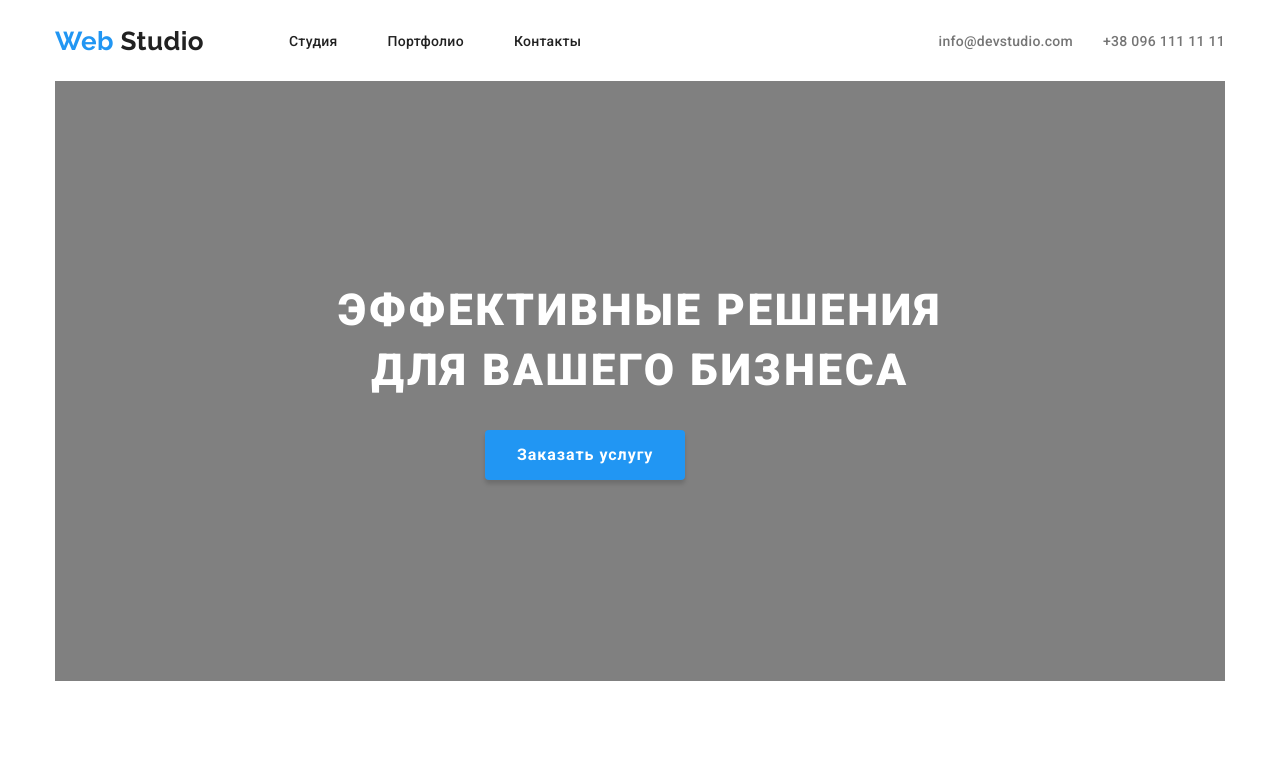
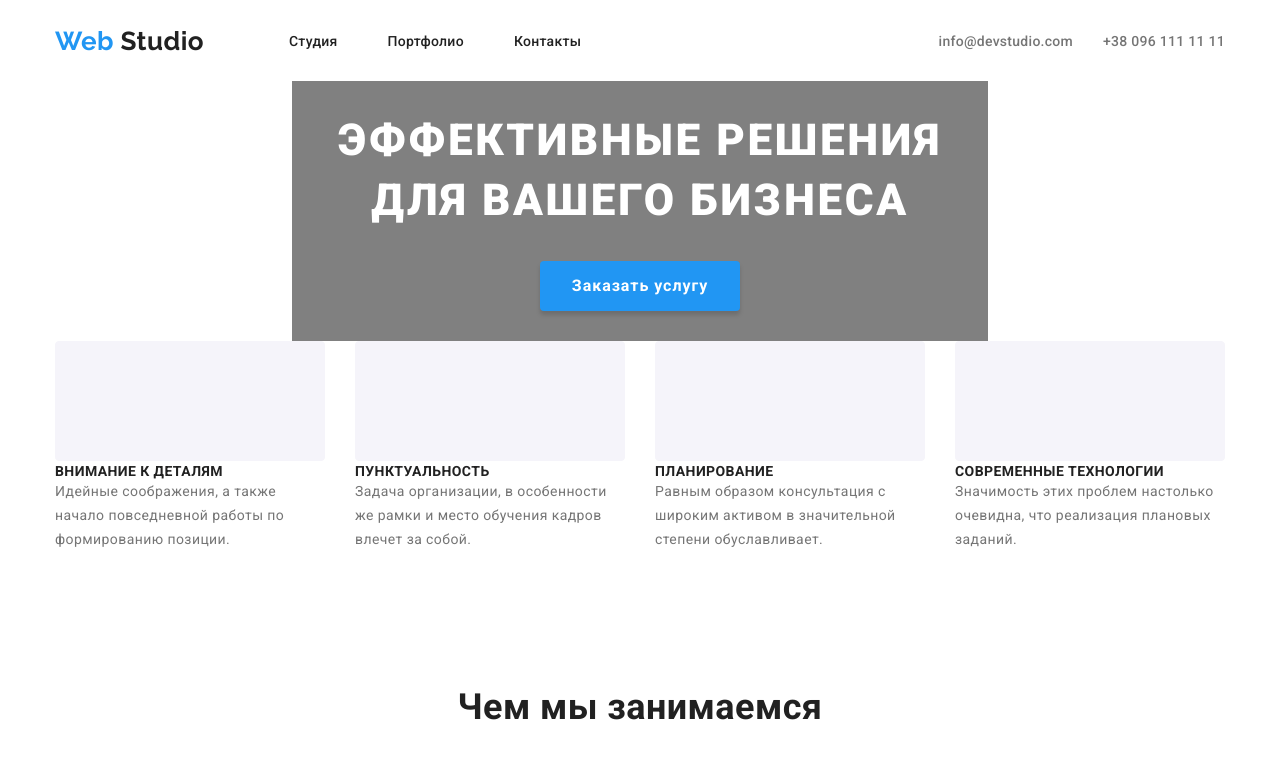
Before and after one commit to tsygankova/goit-markup-hw-03, a plain HTML site: page index.html in a window 1280 px wide. Shown: the top 771 px of the page. Drawn offline with Linux system fonts and the light colour scheme.

Commit message:
Update styles.css

```diff
--- a/css/styles.css
+++ b/css/styles.css
@@ -141,17 +141,15 @@ span{color:var(--logo-color);}
 /*HERO*/
 .hero{
   text-align:center;
-  height:600px;
-  padding-top:200px;
-  padding-bottom: 200px;
-  padding-right: 237px;
-  padding-left:237px;
-  margin-bottom:93px;
+  width: 696px;
+  height:260px;
   background-color:grey;
+  padding-top: 30px;
+  padding-bottom:30px;
+  margin:auto;
 }
 
 .hero-title{
-  width:696px;
   font-weight: 900;
   font-size: 44px;
   line-height: 1.36;
@@ -166,9 +164,6 @@ span{color:var(--logo-color);}
 .model-btn:focus{
   min-width:200px;
   height:50px;
-  position: absolute;
-  left: 485px;
-  top: 430px;
   padding: 10px 32px 10px 32px;
   background: #2196F3;
   box-shadow: 0px 4px 4px rgba(0, 0, 0, 0.15);
```
